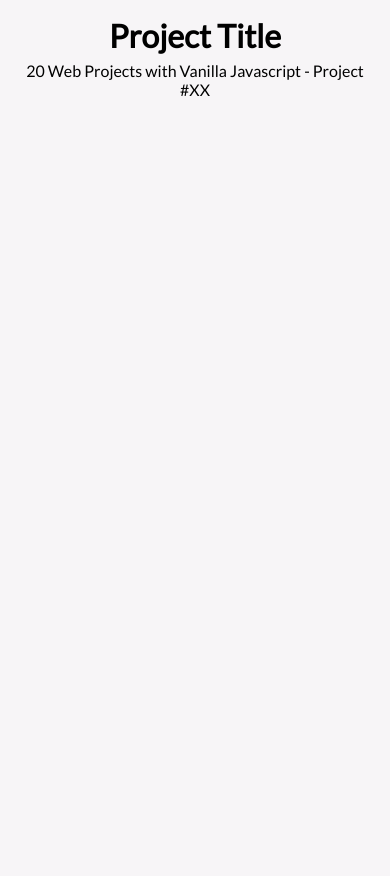
After one commit to Ivanho92/20-vanilla-js-projects, a PHP site: page /projects/XX-project-starting-template/index.html in a window 390 px wide. The commit adds this page. Run offline with PHP 8.4, Linux system fonts and the light colour scheme; some libraries are stand-ins or nearby versions.

Commit message:
memory cards mobile version fix

```diff
--- a/projects/14-memory-cards/css/blocks/_buttons.css
+++ b/projects/14-memory-cards/css/blocks/_buttons.css
@@ -29,4 +29,8 @@
         display: block;
         width: 100%;
     }
+
+    .btn#hide {
+        width: initial;
+    }
 }
--- a/projects/14-memory-cards/css/styles.css
+++ b/projects/14-memory-cards/css/styles.css
@@ -43,4 +43,8 @@ footer {
     padding-inline: 0;
     width: 100% !important;
   }
+
+  form#add-card .btn[type="submit"] {
+    width: 100%;
+  }
 }
--- /dev/null
+++ b/projects/XX-project-starting-template/index.html
@@ -0,0 +1,34 @@
+<!DOCTYPE html>
+<html lang="en">
+
+<head>
+  <meta charset="UTF-8">
+  <meta http-equiv="X-UA-Compatible" content="IE=edge">
+  <meta name="viewport" content="width=device-width, initial-scale=1.0">
+
+  <title>Project Title</title>
+
+  <!-- FAVICON & STYLESHEETS -->
+  <link rel="icon" type="image/png" sizes="32x32" href="favicon.png">
+  <link rel="stylesheet" href="style.css">
+</head>
+
+<body>
+  <div class="container">
+    <header class="title">
+      <h1>Project Title</h1>
+      <p>20 Web Projects with Vanilla Javascript - Project #XX</p>
+    </header>
+
+    <!-- MAIN -->
+    <main>
+
+    </main>
+  </div>
+
+  <!-- SCRIPTS -->
+  <script src="script.js"></script>
+  <script src="https://kit.fontawesome.com/616306f334.js" crossorigin="anonymous"></script>
+</body>
+
+</html>
--- /dev/null
+++ b/projects/XX-project-starting-template/style.css
@@ -0,0 +1,77 @@
+/* IMPORTS */
+@import url('https://fonts.googleapis.com/css2?family=Assistant&family=Lato&display=swap');
+
+/* VARIABLES */
+:root {
+    --primary-color: #937DF9;
+    --secondary-color: #fff;
+    --success-color: #47C47A;
+    --danger-color: #AE352C;
+    --white-color: #fff;
+    --grey-color: #6A686A;
+    --black-color: #000;
+    --bg-color: #F7F5F7;
+
+    --font-family: 'Lato', 'Source Sans Pro', sans-serif;
+}
+
+/* CSS INIT */
+* {
+    box-sizing: border-box;
+    font-family: var(--font-family);
+}
+
+body {
+    margin: 16px 0;
+    height: 100vh;
+    /* display: flex;
+    align-items: center;
+    justify-content: center; */
+    background: var(--bg-color);
+}
+
+.container {
+    width: 90%;
+    margin: 0 auto;
+    display: flex;
+    align-items: center;
+    justify-content: center;
+    flex-direction: column;
+}
+
+.title {
+    text-align: center;
+}
+
+.title h1 {
+    margin: 0;
+}
+
+.title p {
+    margin-top: 6px;
+}
+
+/* MAIN STYLES */
+
+
+
+
+/* RESPONSIVE DESKTOP */
+@media (min-width: 375px) {
+    /* Mobile M */
+}
+
+@media (min-width: 425px) {
+    /* Mobile L */
+
+}
+
+@media (min-width: 768px) {
+    /* Tablet */
+
+}
+
+@media (min-width: 1024px) {
+    /* Laptop */
+
+}
```
Also changed, not shown: projects/14-memory-cards/css/blocks/_modal.css (+11 -2 lines), projects/XX-project-starting-template/script.js (added, +16 -0 lines), projects/XX-project-starting-template/favicon.png (added).
